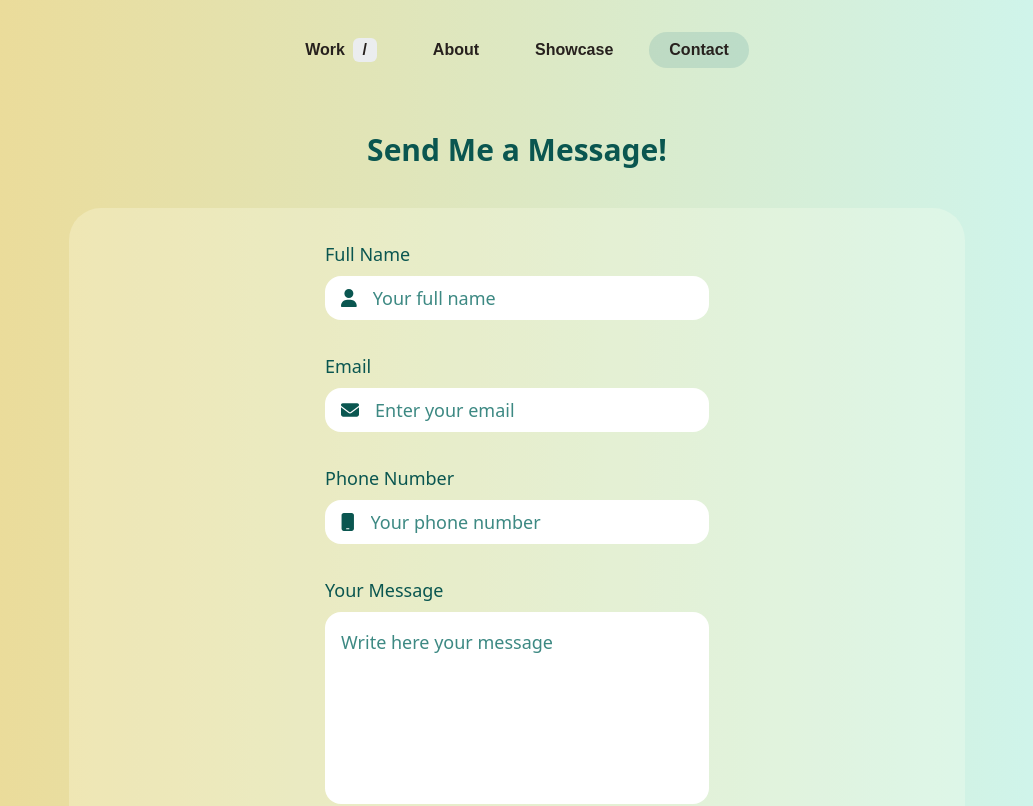
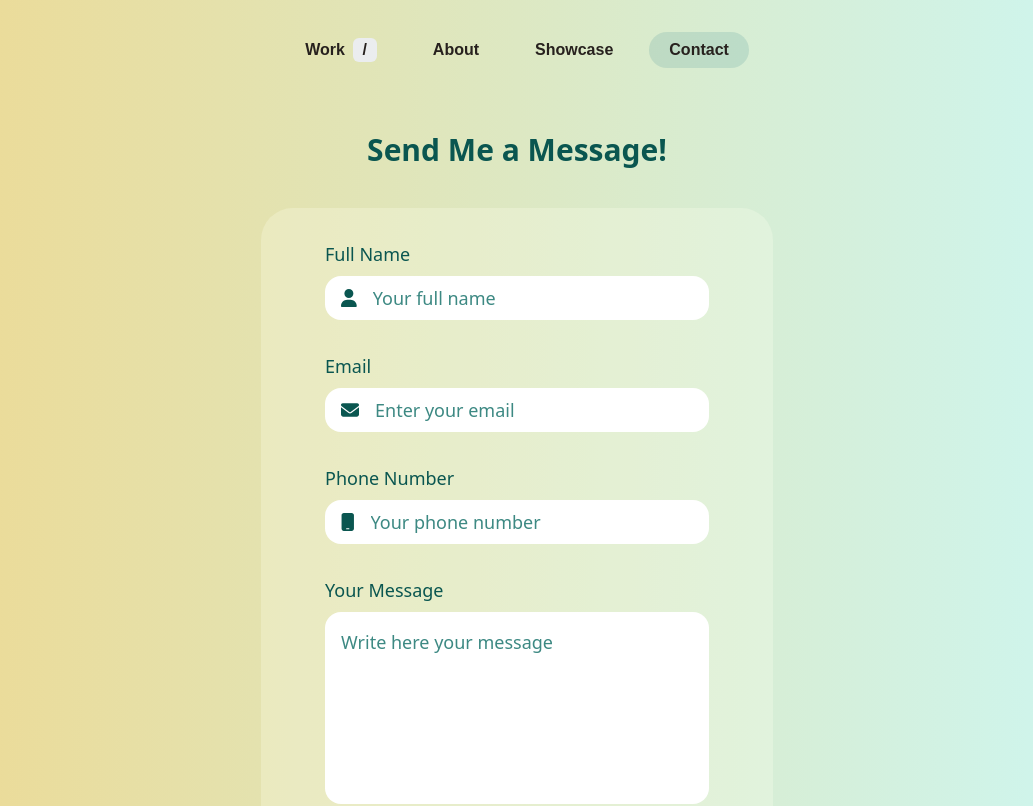
Before and after one commit to Ale-1508/portfolio, a Next.js app: page /contact in a window 1280 px wide. Shown: the top 806 px of the page, without its empty margins (123-1156 px from the left). Built offline with nearby package versions, Linux system fonts and the light colour scheme.

Commit message:
Fixed form layout

```diff
--- a/src/app/contact/components/ContactMeForm.tsx
+++ b/src/app/contact/components/ContactMeForm.tsx
@@ -97,7 +97,7 @@ const FormComponent = ( ) => {
     "flex flex-col",
     "w-full md:max-w-4xl",
     "items-start justify-start",
-    "m-2 py-8 px-8 md:16 gap-8",
+    "m-2 py-8 px-8 md:px-16 gap-8",
     "rounded-4xl justify-evenly items-center",
     "bg-accents-ivory bg-opacity-25 text-white",
     "md:col-span-2",
@@ -209,7 +209,7 @@ const FormComponent = ( ) => {
   }));
 
   return (
-    <div className="flex justify-center w-full">
+    <div className="flex justify-center w-full md:w-auto">
       <form className={cardClassNames} onSubmit={formSubmit} noValidate={true}>
         { formFields.map((field) => (
           <div className={fieldClassNames} key={field.key}>
--- a/src/app/contact/page.tsx
+++ b/src/app/contact/page.tsx
@@ -3,7 +3,7 @@ import ContactMeForm from "./components/ContactMeForm";
 
 export default function ContactScreen() {
   return (
-    <Layout currentPath="Contact" className="mx-8 sm:mx-16 md:mx-24 lg:mx-32 gap-4 mb-16">
+    <Layout currentPath="Contact" className="mx-8 sm:mx-24 gap-4 mb-16">
       <ContactMeForm />
     </Layout>
   );
```
